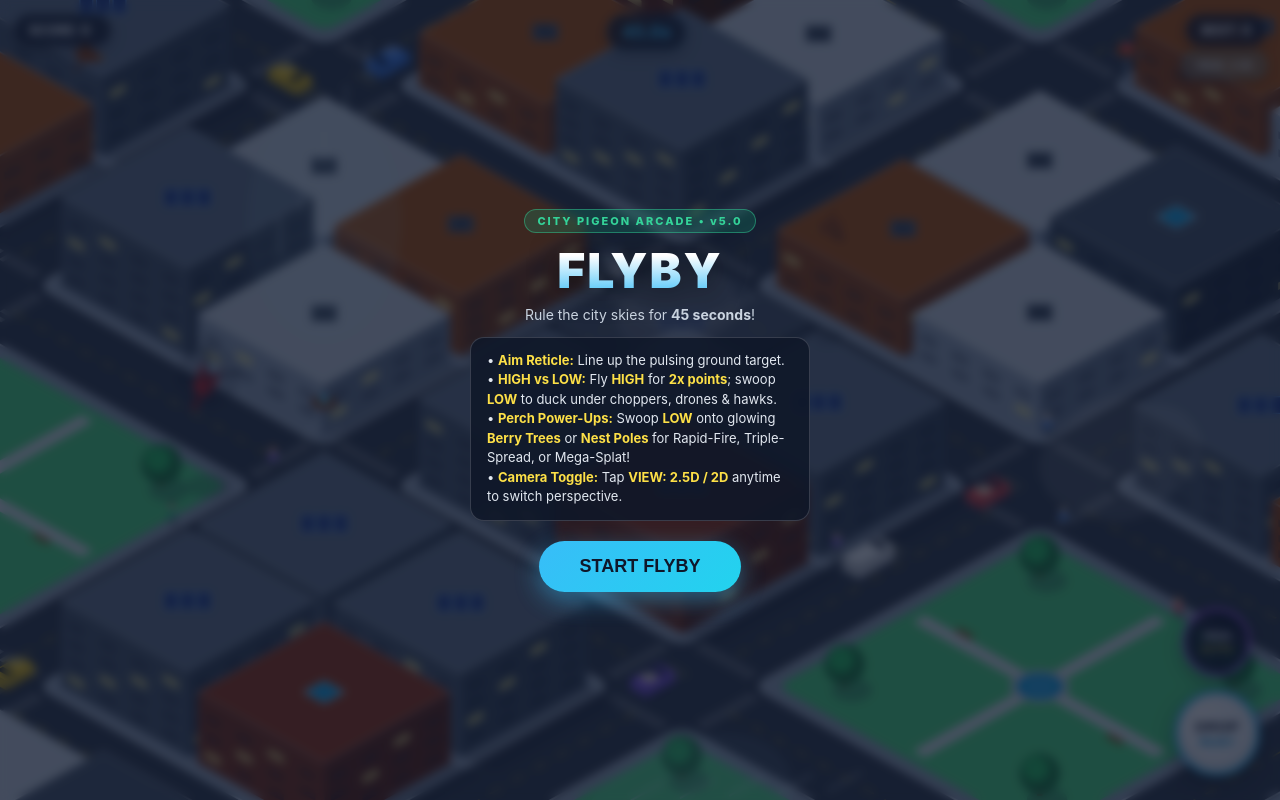
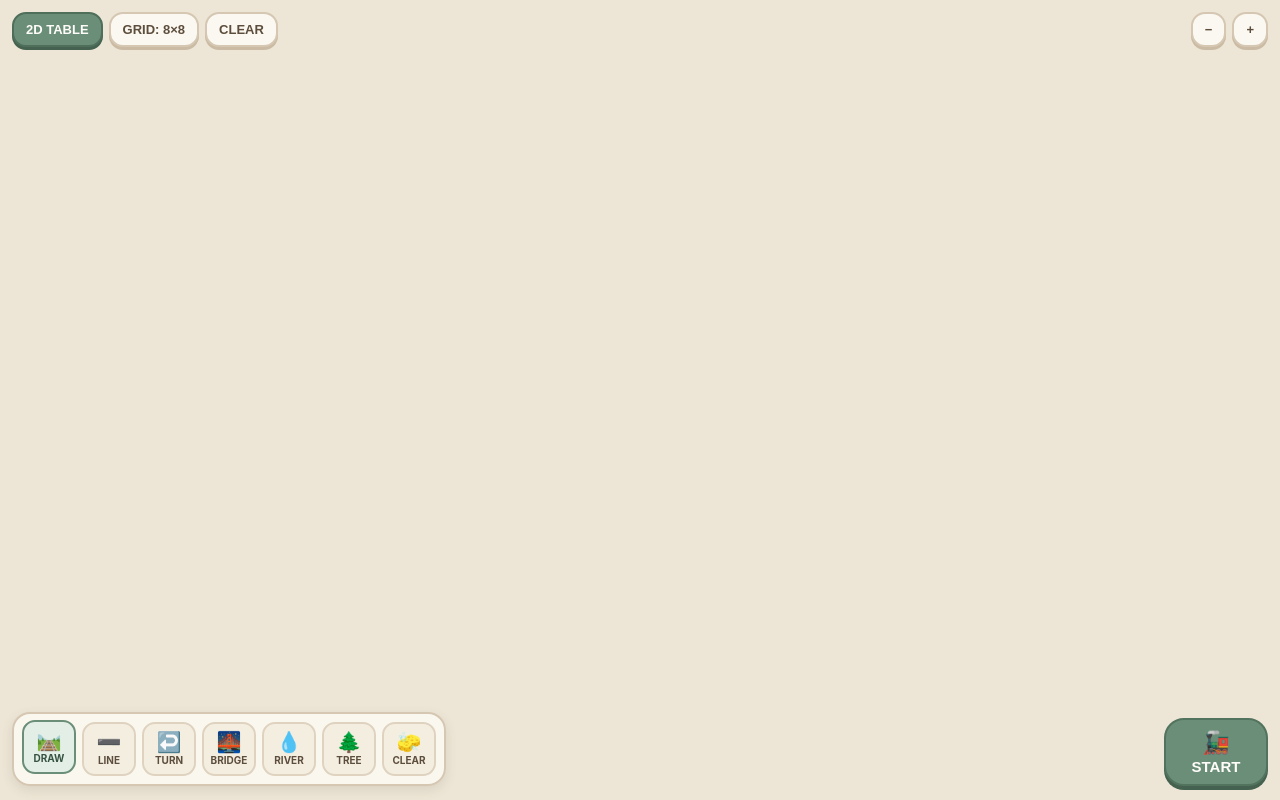
Before and after one commit to huss89/Mobile_Game, a plain HTML site: page index.html in a window 1280 px wide. Drawn offline with Linux system fonts and the light colour scheme; animation ran at ten frames a second.

Commit message:
Update index.html

```diff
--- a/index.html
+++ b/index.html
@@ -1,106 +1,54 @@
 <!DOCTYPE html>
 <html lang="en">
 <head>
-  <meta charset="UTF-8" />
-  <meta name="viewport" content="width=device-width, initial-scale=1.0, maximum-scale=1.0, user-scalable=no" />
-  <title>FLYBY - City Pigeon Arcade</title>
-  <style>
-    * { box-sizing: border-box; margin: 0; padding: 0; user-select: none; -webkit-user-select: none; }
-    html, body { width: 100%; height: 100%; overflow: hidden; background: #1e293b; font-family: -apple-system, BlinkMacSystemFont, "Segoe UI", Roboto, sans-serif; }
-    canvas { display: block; width: 100%; height: 100%; touch-action: none; }
-
-    #hud { position: fixed; top: 14px; left: 14px; right: 14px; display: flex; justify-content: space-between; align-items: flex-start; pointer-events: none; z-index: 10; }
-    .col { display: flex; flex-direction: column; gap: 6px; }
-    .col.center { align-items: center; }
-    .col.right { align-items: flex-end; }
-    .pill { background: rgba(15, 23, 42, 0.8); backdrop-filter: blur(8px); -webkit-backdrop-filter: blur(8px); color: #f8fafc; padding: 7px 14px; border-radius: 999px; font-weight: 800; font-size: 13px; border: 1px solid rgba(255,255,255,0.16); box-shadow: 0 4px 14px rgba(0,0,0,0.3); white-space: nowrap; }
-    #timer-pill { font-size: 17px; color: #38bdf8; border-color: rgba(56,189,248,0.45); }
-    #timer-pill.urgent { color: #f87171; border-color: rgba(248,113,113,0.7); animation: pulse 0.5s infinite alternate; }
-    @keyframes pulse { from { transform: scale(1); } to { transform: scale(1.08); } }
-    #combo-pill { color: #fde047; opacity: 0; transform: scale(0.9); transition: opacity 0.2s, transform 0.2s; }
-    #combo-pill.active { opacity: 1; transform: scale(1); }
-    #powerup-pill { background: linear-gradient(135deg, #f59e0b, #ef4444); color: #fff; font-size: 11px; display: none; }
-    #powerup-pill.active { display: block; }
-
-    #view-btn { pointer-events: auto; cursor: pointer; touch-action: manipulation; background: rgba(56, 189, 248, 0.22); border: 1.5px solid rgba(56, 189, 248, 0.75); color: #e0f2fe; font-size: 11px; padding: 6px 12px; transition: transform 0.1s, background 0.15s; }
-    #view-btn:active { transform: scale(0.92); background: rgba(56, 189, 248, 0.45); }
-
-    #controls { position: fixed; bottom: 24px; right: 20px; display: flex; flex-direction: column; align-items: center; gap: 14px; z-index: 20; }
-    #alt-btn { width: 68px; height: 68px; border-radius: 50%; background: rgba(15, 23, 42, 0.9); border: 3px solid #a855f7; box-shadow: 0 6px 18px rgba(0,0,0,0.4); color: #fff; font-weight: 800; font-size: 11px; display: flex; flex-direction: column; align-items: center; justify-content: center; cursor: pointer; touch-action: manipulation; transition: transform 0.1s; }
-    #alt-btn.low { border-color: #22c55e; background: rgba(20, 83, 45, 0.92); }
-    #alt-btn:active { transform: scale(0.9); }
-    #alt-bonus { font-size: 9px; color: #fde047; margin-top: 2px; }
-
-    #drop-btn { width: 86px; height: 86px; border-radius: 50%; background: radial-gradient(circle at 30% 30%, #ffffff, #e2e8f0); border: 4px solid #38bdf8; box-shadow: 0 8px 22px rgba(0,0,0,0.42), inset 0 -4px 8px rgba(0,0,0,0.15); color: #0f172a; font-weight: 900; font-size: 15px; display: flex; flex-direction: column; align-items: center; justify-content: center; cursor: pointer; touch-action: manipulation; transition: transform 0.08s; }
-    #drop-btn:active, #drop-btn.pressed { transform: scale(0.9); background: #bae6fd; }
-    #ammo-status { font-size: 10px; font-weight: 800; color: #0284c7; margin-top: 2px; }
-
-    .overlay { position: fixed; inset: 0; background: rgba(15, 23, 42, 0.72); backdrop-filter: blur(5px); -webkit-backdrop-filter: blur(5px); display: flex; flex-direction: column; align-items: center; justify-content: center; text-align: center; padding: 24px; color: #fff; z-index: 50; }
-    .badge { font-size: 11px; font-weight: 800; letter-spacing: 2px; color: #34d399; background: rgba(16,185,129,0.2); border: 1px solid rgba(52,211,153,0.45); padding: 4px 12px; border-radius: 999px; margin-bottom: 8px; }
-    .overlay h1 { font-size: 48px; font-weight: 900; letter-spacing: 2px; margin-bottom: 6px; background: linear-gradient(180deg, #ffffff 25%, #38bdf8 100%); -webkit-background-clip: text; -webkit-text-fill-color: transparent; filter: drop-shadow(0 4px 14px rgba(0,0,0,0.5)); animation: float 2.4s ease-in-out infinite; }
-    @keyframes float { 0%, 100% { transform: translateY(0); } 50% { transform: translateY(-6px); } }
-    .tips { background: rgba(15, 23, 42, 0.88); border: 1px solid rgba(255,255,255,0.16); border-radius: 14px; padding: 13px 16px; margin: 14px 0 20px; max-width: 340px; text-align: left; font-size: 13px; line-height: 1.5; color: #e2e8f0; }
-    .tips b { color: #fde047; }
-    .btn { background: linear-gradient(135deg, #38bdf8, #22d3ee); color: #0f172a; border: none; padding: 15px 40px; font-size: 18px; font-weight: 900; border-radius: 999px; box-shadow: 0 8px 24px rgba(56,189,248,0.45); cursor: pointer; touch-action: manipulation; }
-    .btn:active { transform: scale(0.94); }
-    .stats { display: flex; gap: 16px; margin: 14px 0 24px; }
-    .card { background: rgba(15, 23, 42, 0.9); border: 1px solid rgba(255,255,255,0.16); border-radius: 14px; padding: 12px 20px; min-width: 120px; }
-    .card span { display: block; font-size: 11px; color: #94a3b8; font-weight: 700; }
-    .card strong { font-size: 26px; color: #fde047; }
-  </style>
+<meta charset="UTF-8">
+<meta name="viewport" content="width=device-width,initial-scale=1,maximum-scale=1,user-scalable=no">
+<title>Quiet Tracks</title>
+<style>
+  * { box-sizing: border-box; margin: 0; padding: 0; user-select: none; -webkit-user-select: none; }
+  body { overflow: hidden; background: #ede6d6; font-family: -apple-system, BlinkMacSystemFont, "Segoe UI", Roboto, sans-serif; touch-action: none; color: #4a3f35; }
+  canvas { display: block; width: 100vw; height: 100vh; }
+  .hud-top { position: fixed; top: 12px; left: 12px; right: 12px; display: flex; justify-content: space-between; align-items: center; gap: 8px; pointer-events: none; z-index: 10; }
+  .pill-group { display: flex; gap: 6px; pointer-events: auto; flex-wrap: wrap; }
+  .btn { background: #fbf8f1; border: 2px solid #d5c7b2; border-radius: 14px; padding: 8px 12px; font-size: 13px; font-weight: 700; color: #5c4d3c; box-shadow: 0 3px 0 #cbbba4; cursor: pointer; transition: transform 0.08s; }
+  .btn:active { transform: translateY(2px); box-shadow: 0 1px 0 #cbbba4; }
+  .btn.active { background: #6b8e78; border-color: #4f6f5b; color: #fffdf9; box-shadow: 0 3px 0 #45614f; }
+  .hud-bottom { position: fixed; bottom: 14px; left: 12px; right: 12px; display: flex; justify-content: space-between; align-items: flex-end; gap: 10px; pointer-events: none; z-index: 10; }
+  .tray { display: flex; gap: 6px; background: rgba(251, 248, 241, 0.94); padding: 8px; border-radius: 18px; border: 2px solid #d5c7b2; box-shadow: 0 4px 12px rgba(74, 63, 53, 0.12); pointer-events: auto; overflow-x: auto; max-width: calc(100vw - 140px); }
+  .tool { min-width: 54px; height: 54px; border-radius: 13px; border: 2px solid #dfd3c0; background: #f4eee1; display: flex; flex-direction: column; align-items: center; justify-content: center; font-size: 10px; font-weight: 700; color: #5c4d3c; cursor: pointer; gap: 2px; }
+  .tool span.ico { font-size: 20px; line-height: 1; }
+  .tool.sel { background: #e3efe6; border-color: #6b8e78; color: #365241; transform: translateY(-2px); }
+  .train-btn { pointer-events: auto; height: 68px; min-width: 104px; border-radius: 20px; border: 2px solid #52735e; background: #6b8e78; color: #fffdf9; font-size: 15px; font-weight: 800; box-shadow: 0 4px 0 #45614f; cursor: pointer; display: flex; flex-direction: column; align-items: center; justify-content: center; gap: 2px; }
+  .train-btn.running { background: #c97b63; border-color: #9e5843; box-shadow: 0 4px 0 #8a4b38; }
+  .train-btn:active { transform: translateY(2px); }
+</style>
 </head>
 <body>
-  <div id="hud">
-    <div class="col">
-      <div class="pill">SCORE: <span id="score">0</span></div>
-      <div class="pill" id="combo-pill">COMBO x<span id="combo">1</span></div>
-    </div>
-    <div class="col center">
-      <div class="pill" id="timer-pill">45.0s</div>
-      <div class="pill" id="powerup-pill">BOOST</div>
-    </div>
-    <div class="col right">
-      <div class="pill">BEST: <span id="best">0</span></div>
-      <button id="view-btn" class="pill" type="button" onclick="window.flybyToggleView && window.flybyToggleView()">VIEW: 2.5D</button>
-    </div>
+<canvas id="c"></canvas>
+<div class="hud-top">
+  <div class="pill-group">
+    <button class="btn active" id="btn-view">2D TABLE</button>
+    <button class="btn" id="btn-grid">GRID: 8×8</button>
+    <button class="btn" id="btn-clear">CLEAR</button>
   </div>
-
-  <div id="controls">
-    <button id="alt-btn" type="button" onclick="window.flybyToggleAlt && window.flybyToggleAlt()">
-      <span id="alt-lbl">HIGH</span>
-      <span id="alt-bonus">2X PTS</span>
-    </button>
-    <button id="drop-btn" type="button" onclick="window.flybyDrop && window.flybyDrop()">
-      <span>DROP</span>
-      <span id="ammo-status">READY</span>
-    </button>
+  <div class="pill-group">
+    <button class="btn" id="btn-zout">−</button>
+    <button class="btn" id="btn-zin">+</button>
   </div>
-
-  <div id="start-screen" class="overlay">
-    <div class="badge">CITY PIGEON ARCADE • v5.0</div>
-    <h1>FLYBY</h1>
-    <p style="font-size:14px;color:#cbd5e1">Rule the city skies for <b>45 seconds</b>!</p>
-    <div class="tips">
-      • <b>Aim Reticle:</b> Line up the pulsing ground target.<br>
-      • <b>HIGH vs LOW:</b> Fly <b>HIGH</b> for <b>2x points</b>; swoop <b>LOW</b> to duck under choppers, drones &amp; hawks.<br>
-      • <b>Perch Power-Ups:</b> Swoop <b>LOW</b> onto glowing <b>Berry Trees</b> or <b>Nest Poles</b> for Rapid-Fire, Triple-Spread, or Mega-Splat!<br>
-      • <b>Camera Toggle:</b> Tap <b>VIEW: 2.5D / 2D</b> anytime to switch perspective.
-    </div>
-    <button class="btn" type="button" onclick="window.flybyStart && window.flybyStart()">START FLYBY</button>
+</div>
+<div class="hud-bottom">
+  <div class="tray" id="tray">
+    <div class="tool sel" data-tool="auto"><span class="ico">🛤️</span>DRAW</div>
+    <div class="tool" data-tool="straight"><span class="ico">➖</span>LINE</div>
+    <div class="tool" data-tool="curve"><span class="ico">↩️</span>TURN</div>
+    <div class="tool" data-tool="overpass"><span class="ico">🌉</span>BRIDGE</div>
+    <div class="tool" data-tool="water"><span class="ico">💧</span>RIVER</div>
+    <div class="tool" data-tool="tree"><span class="ico">🌲</span>TREE</div>
+    <div class="tool" data-tool="erase"><span class="ico">🧽</span>CLEAR</div>
   </div>
-
-  <div id="over-screen" class="overlay" style="display:none">
-    <h1>TIME'S UP!</h1>
-    <p id="rec-msg" style="color:#fde047;font-weight:800;display:none">NEW HIGH SCORE!</p>
-    <div class="stats">
-      <div class="card"><span>SCORE</span><strong id="f-score">0</strong></div>
-      <div class="card"><span>BEST</span><strong id="f-best">0</strong></div>
-    </div>
-    <button class="btn" type="button" onclick="window.flybyStart && window.flybyStart()">FLY AGAIN</button>
-  </div>
-
-  <canvas id="game"></canvas>
-  <script src="render.js?v=5.0"></script>
-  <script src="game.js?v=5.0"></script>
+  <button class="train-btn" id="btn-train"><span style="font-size:22px">🚂</span><span id="train-lbl">START</span></button>
+</div>
+<script src="tracks-render.js"></script>
+<script src="tracks-game.js"></script>
 </body>
 </html>
```
